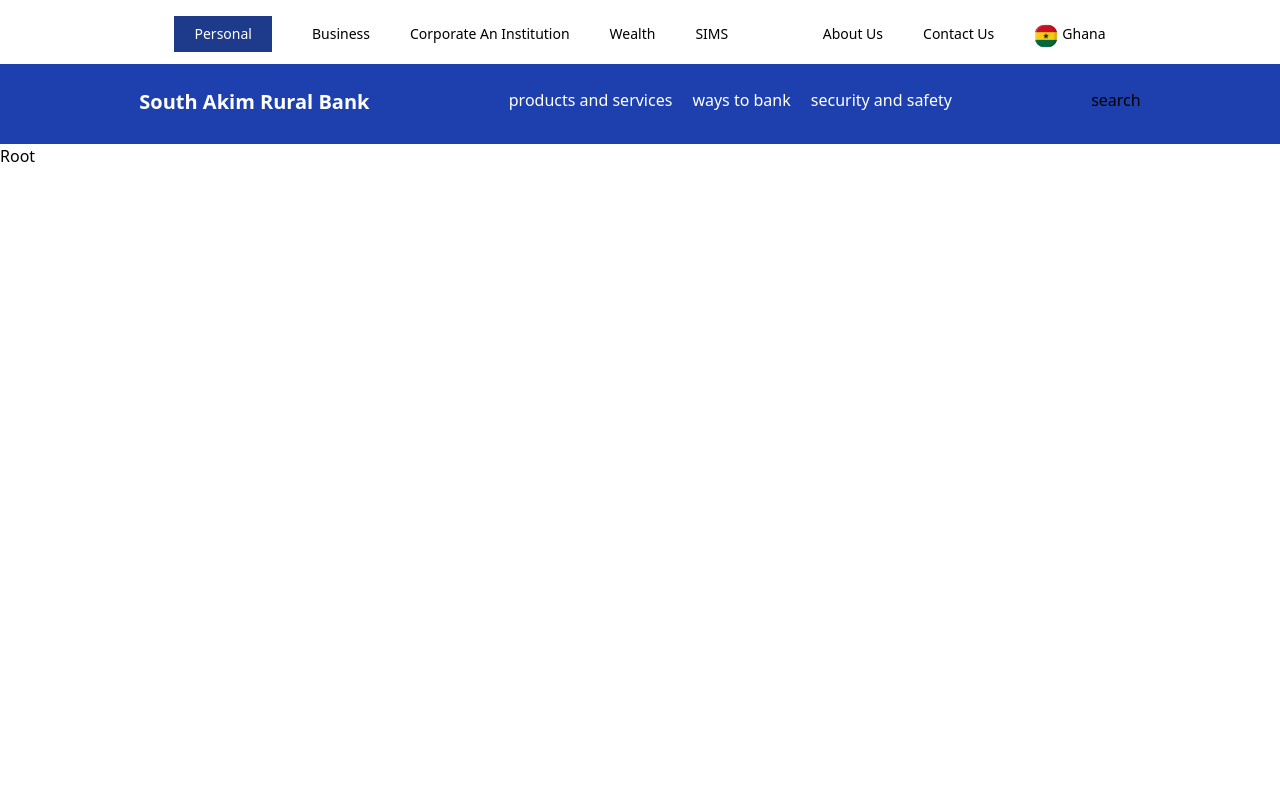
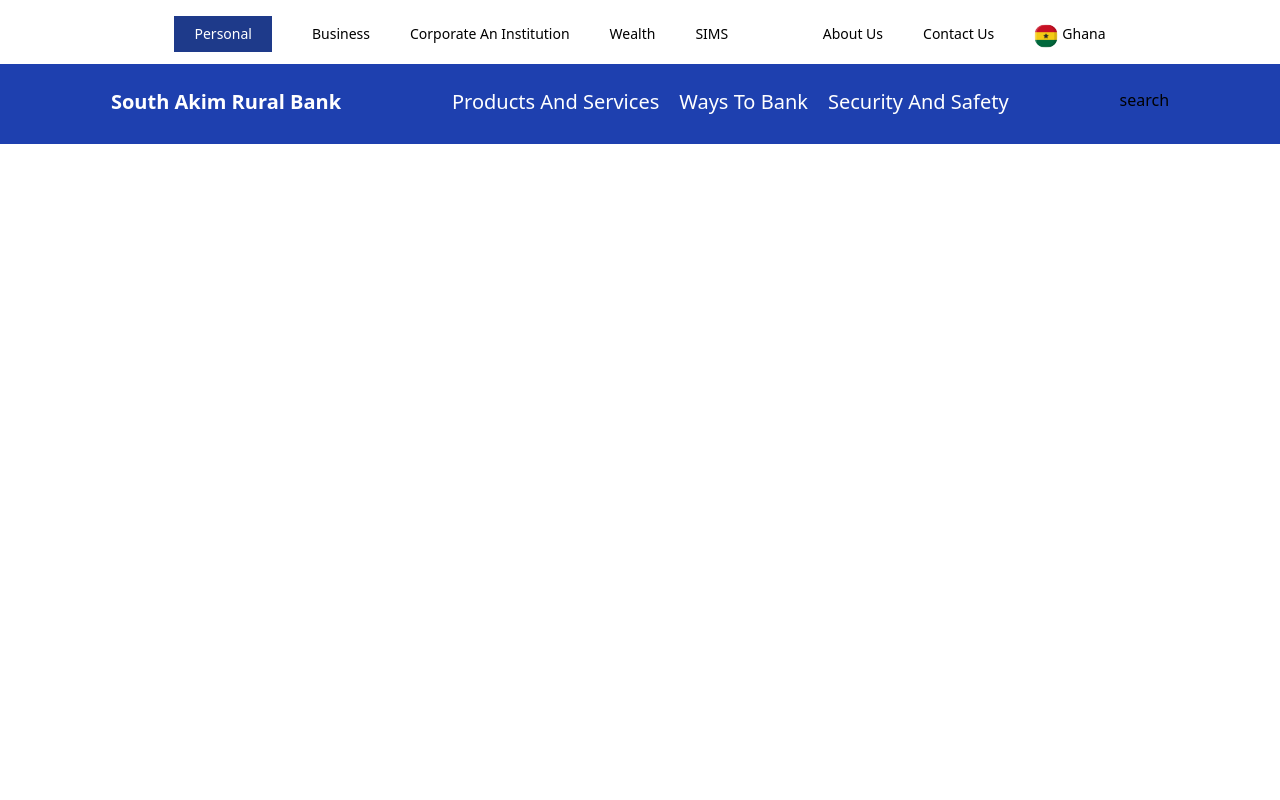
Before and after one commit to owusuvictorjnr/South-Akim, a Next.js app: page / in a window 1280 px wide. Shown: the top 800 px of the page. Built offline with nearby package versions, Linux system fonts and the light colour scheme.

Commit message:
fixed positions

```diff
--- a/app/components/Header.js
+++ b/app/components/Header.js
@@ -7,7 +7,7 @@ import React from 'react'
 const NavBar = () => {
   return (
     <>
-      <div className="">
+      <div className="fixed top-0 left-0 right-0">
         {/* Nav bar 1 */}
         <div className="h-[2rem] bg-white">
           <div className="flex justify-between text-sm mx-auto px-[5rem] pt-4 lg:flex lg:justify-evenly">
@@ -76,7 +76,7 @@ const NavBar = () => {
                 south akim rural bank
               </h1>
             </Link>
-            <div className="">
+            <div className="capitalize text-sm md:text-xl">
               <ul className="flex gap-5 text-white items-center">
                 <li className="flex">products and services</li>
                 <li className="">ways to bank</li>
```
